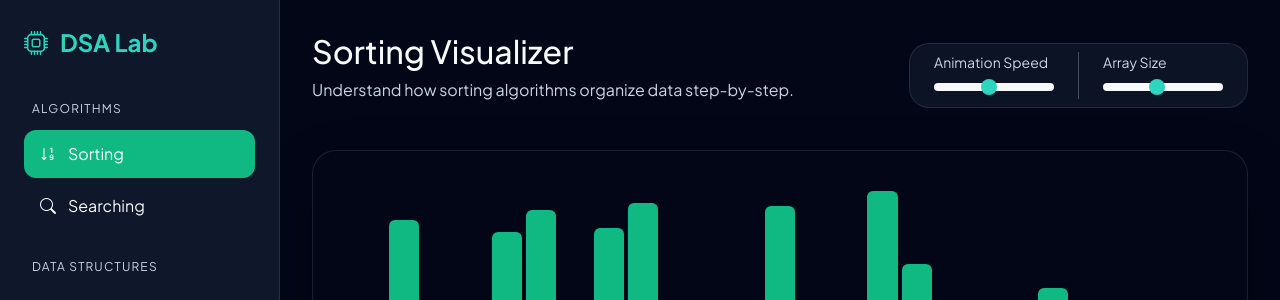
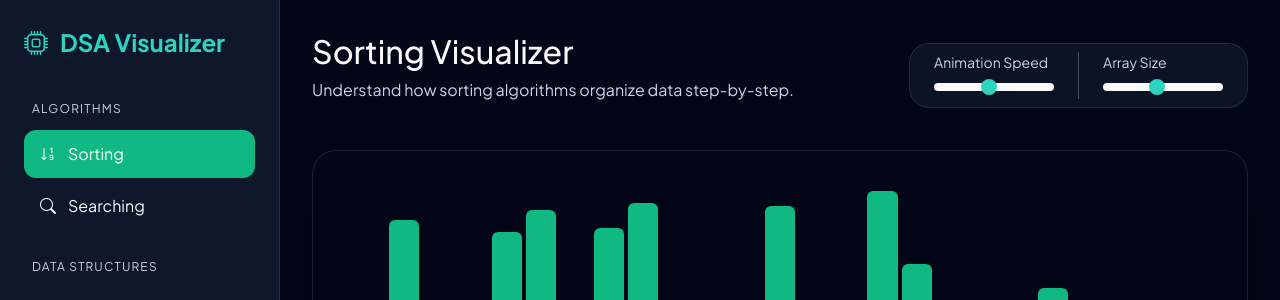
Before and after one commit to Muneebtrickey/DSA_Visualizer_Project, a Django app: page / in a window 1280 px wide. Shown: the top 300 px of the page. Run offline with Django 5.2, Linux system fonts and the light colour scheme; some libraries are stand-ins or nearby versions.

Commit message:
Polishing names

```diff
--- a/visualizer/templates/visualizer/index.html
+++ b/visualizer/templates/visualizer/index.html
@@ -8,7 +8,7 @@
 <head>
     <meta charset="UTF-8">
     <meta name="viewport" content="width=device-width, initial-scale=1.0">
-    <title>DSA Lab | Interactive Visualizer</title>
+    <title>DSA Visualizer | Interactive Visualizer</title>
 
     <!-- UI Frameworks & Icons -->
     <link href="https://cdn.jsdelivr.net/npm/bootstrap@5.3.0/dist/css/bootstrap.min.css" rel="stylesheet">
@@ -244,7 +244,7 @@
 <aside class="sidebar">
     <a href="/" class="sidebar-brand">
         <i class="bi bi-cpu text-accent"></i>
-        <span>DSA Lab</span>
+        <span>DSA Visualizer</span>
     </a>
 
     <!-- Category: Algorithms -->
```
